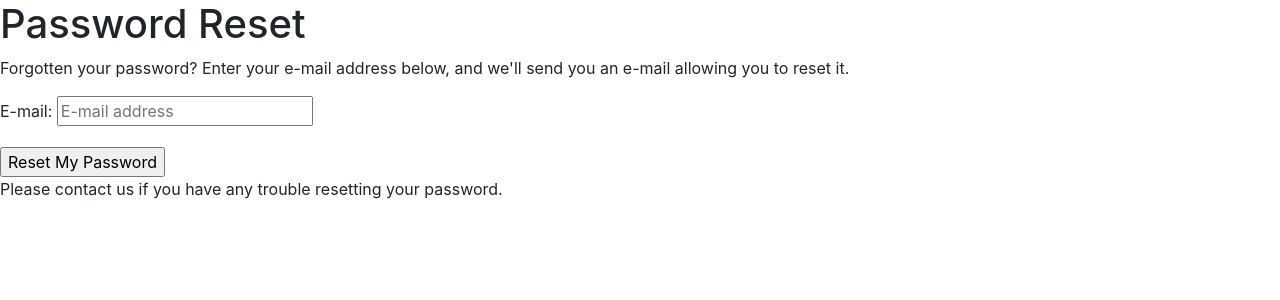
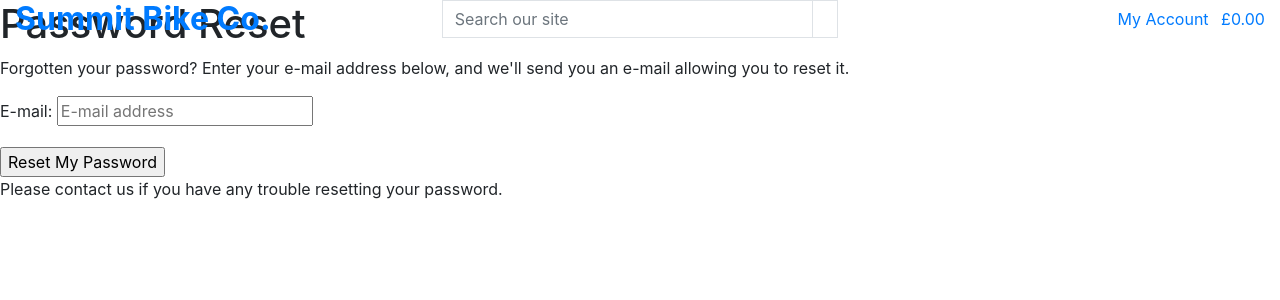
Before and after one commit to Code-Institute-Submissions/ColetteThomson-summit_bike_co., a Django app: page /accounts/password/reset/ in a window 1280 px wide. Shown: the top 300 px of the page. Run offline with Django 3.2, Linux system fonts and the light colour scheme; some libraries are stand-ins or nearby versions.

Commit message:
add header to base.html

```diff
--- a/home/templates/home/index.html
+++ b/home/templates/home/index.html
@@ -22,7 +22,7 @@
     <div class="container h-100">
         <div class="row h-100">
             <div class="col-7 col-md-6 my-auto">
-                <h1 class="display-4 logo logo-text">
+                <h1 class="display-4 logo header-text">
                     Summer Sale now on!  All mountain bikes reduced
                 </h1>
                 <div class="my-5">
--- a/templates/base.html
+++ b/templates/base.html
@@ -36,7 +36,82 @@
     <title>Summit Bike Co. {% block extra_title %}{% endblock %}</title>
   </head>
   <body>
-    <header class="container-fluid fixed-top"></header>
+    <header class="container-fluid fixed-top">
+        <div class="row">
+            <div class="col-12 col-lg-4 my-auto py-1 py-lg-0 text-center text-lg-left">
+                <a href="{% url 'home' %}" class="link-nav main-logo-link">
+                    <h2 class="logo logo-text my-0"><strong>Summit Bike Co.</strong></h2>
+                </a>
+            </div>
+            <div class="col-12 col-lg-4 my-auto py-1 py-lg-0">
+                <!-- submit searches as url parameters -->
+                <form method="GET" action="">
+                    <div class="input-group w-100">
+                        <!-- 'q' is search query to be submitted to above action url -->
+                        <input class="form-control border border-black rounded-0" type="text" name="q" placeholder="Search our site">
+                        <div class="input-group-append">
+                            <!-- search button with font awesome search icon -->
+                            <button class="form-control btn btn-black border border-black rounded-0" type="submit">
+                                <span class="icon">
+                                    <i class="fas fa-search"></i>
+                                </span>
+                            </button>
+                        </div>
+                    </div>
+                </form>
+            </div>
+
+            <div class="col-12 col-lg-4 my-auto py-1 py-lg-0">
+                <!-- links for user account and shopping bag -->
+                <ul class="list-inline list-unstyled text-center text-lg-right my-0">
+                    <li class="list-inline-item dropdown">
+                        <!-- parent menu containing font awesome user icon and 'my account' text -->
+                        <a class="header-text link-nav" href="#" id="user-options" data-toggle="dropdown" aria-haspopup="true" aria-expanded="false">
+                            <div class="text-center">
+                                <div><i class="fas fa-user fa-lg"></i></div>
+                                <p class="my-0">My Account</p>
+                            </div>
+                        </a>
+                        <!-- dropdown menu -->
+                        <div class="dropdown-menu border-0" aria-labelledby="user-options">
+                            <!-- if user authenticated, display options for their 'profile' and 'logout' -->
+                            {% if request.user.is_authenticated %}
+                                <!-- if superuser, display options to manage shop 'stock' (using CRUD) -->
+                                {% if request.user.is_superuser %}
+                                    <a href="{% url 'add_product' %}" class="dropdown-item">Stock Management</a>
+                                {% endif %}
+                                <a href="{% url 'profile' %}" class="dropdown-item">My Profile</a>
+                                <a href="{% url 'account_logout' %}" class="dropdown-item">Logout</a>
+                            {% else %}
+                                <!-- otherwise display options to 'register' or 'login' -->
+                                <a href="{% url 'account_signup' %}" class="dropdown-item">Register</a>
+                                <a href="{% url 'account_login' %}" class="dropdown-item">Login</a>
+                            {% endif %}
+                    </li>
+                    <!-- shopping bag link -->
+                    <li class="list-inline-item">
+                        <!-- using total variable: if something in shopping bag change font colour -->
+                        <a class="{% if grand_total %}text-info font-weight-bold{% else %}header-text{% endif %} link-nav" href="">
+                            <div class="text-center">
+                                <!-- font awesome shopping bag icon -->
+                                <div><i class="fas fa-shopping-bag fa-lg"></i></div>
+                                <p class="my-0">
+                                    <!-- if grand total variable exists.. -->
+                                    {% if grand_total %}
+                                        <!-- ..then display total formatted to 2 decimal places -->
+                                        £{{ grand_total|floatformat:2 }}
+                                    {% else %}
+                                        <!-- if no total show £0.00 -->
+                                        £0.00
+                                    {% endif %}
+                                </p>
+                            </div>
+                        </a>
+                    </li>
+                </ul>
+            </div>
+        </div>
+    </header>
 
     <!-- messages displayed to user -->
     {% if messages %}
```
